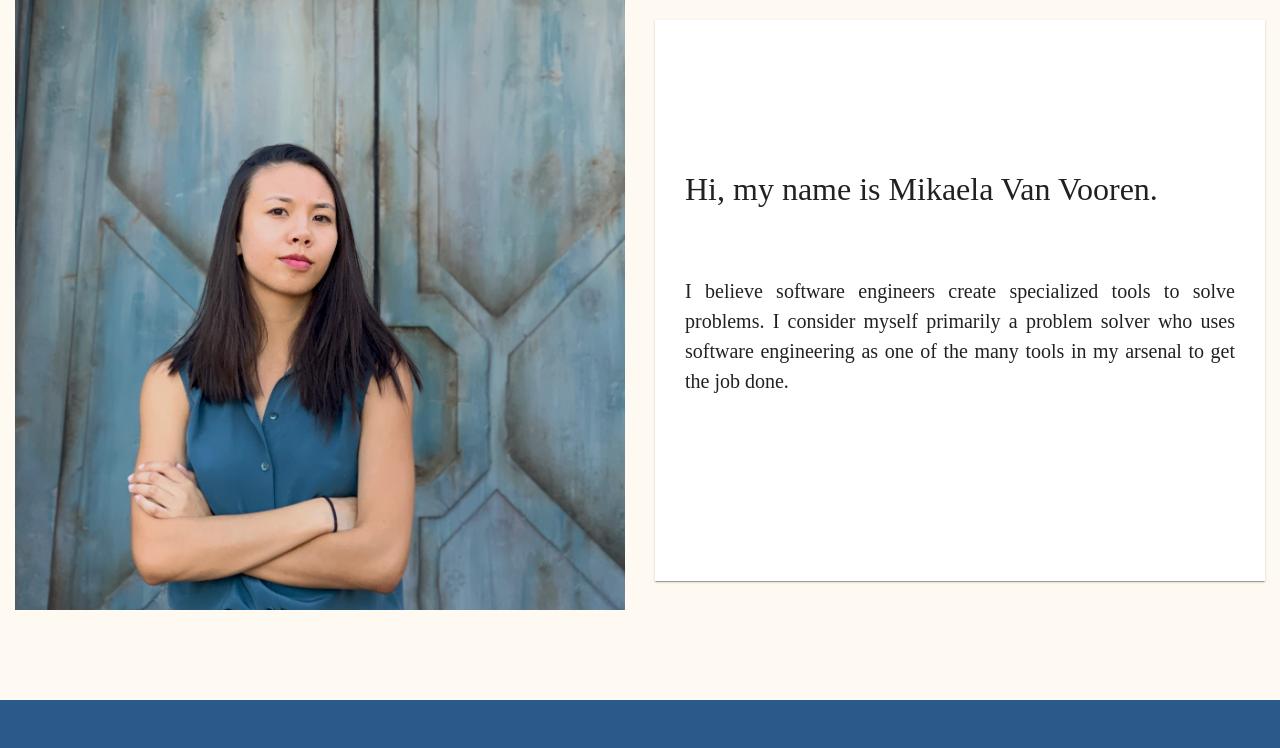
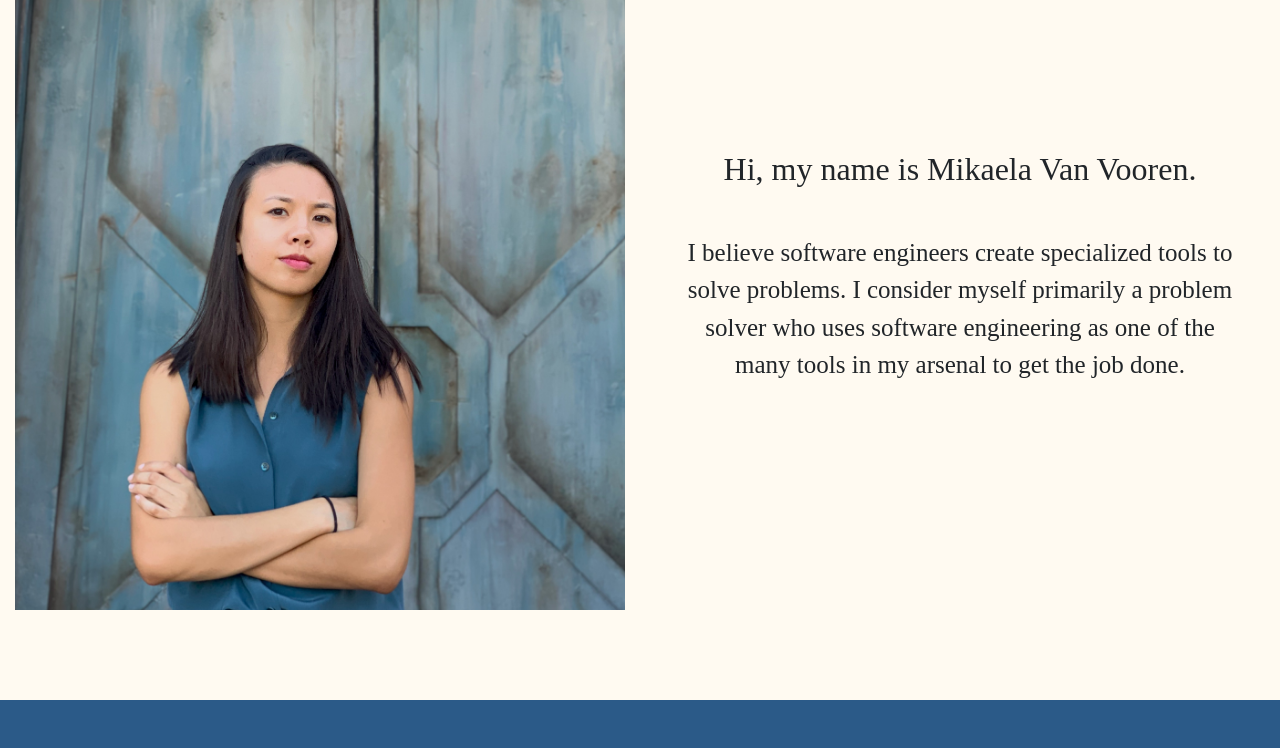
Before and after one commit to mikaelavanvooren/personal-site, a React (Create React App) app: page / in a window 1280 px wide. Shown: the top 748 px of the page. Built offline with nearby package versions, Linux system fonts and the light colour scheme.

Commit message:
More CSS Cleanup

```diff
--- a/src/App.css
+++ b/src/App.css
@@ -24,7 +24,7 @@
 }
 
 .heading {
-  font-family: Oxygen, Ariel, Sans Serif;
+  font-family: Oxygen, Arial, Sans-Serif;
 }
 
 .App-link {
@@ -56,16 +56,9 @@
   border: none;
 }
 
-#textBox {
-  margin-top: 20px;
-  height: 92%;
-  margin-bottom: 20px;
-  text-align: justify;
-}
-
 #aboutText {
   font-family: Oxygen;
-  font-size: 20px;
+  font-size: 25px;
   margin-right: 30px;
   margin-left: 30px;
   margin-top: 150px;
--- a/src/App.js
+++ b/src/App.js
@@ -21,11 +21,9 @@ function App() {
 						<Image src="/PersonalPhoto.jpeg" id={"personalPhoto"} fluid/>
 					</Col>
 					<Col>
-						<Card square id={"textBox"}>
-							<div id={"aboutText"}><h2>Hi, my name is Mikaela Van Vooren.</h2> <br/> <br/>
+							<div id={"aboutText"}><h2>Hi, my name is Mikaela Van Vooren.</h2> <br/>
 								I believe software engineers create specialized tools to solve problems. I consider myself primarily a problem solver who uses software engineering as one of the many tools in my arsenal to get the job done. <br/><br/>
 							</div>
-						</Card>
 					</Col>
 				</Row>
 			</Container>
```
